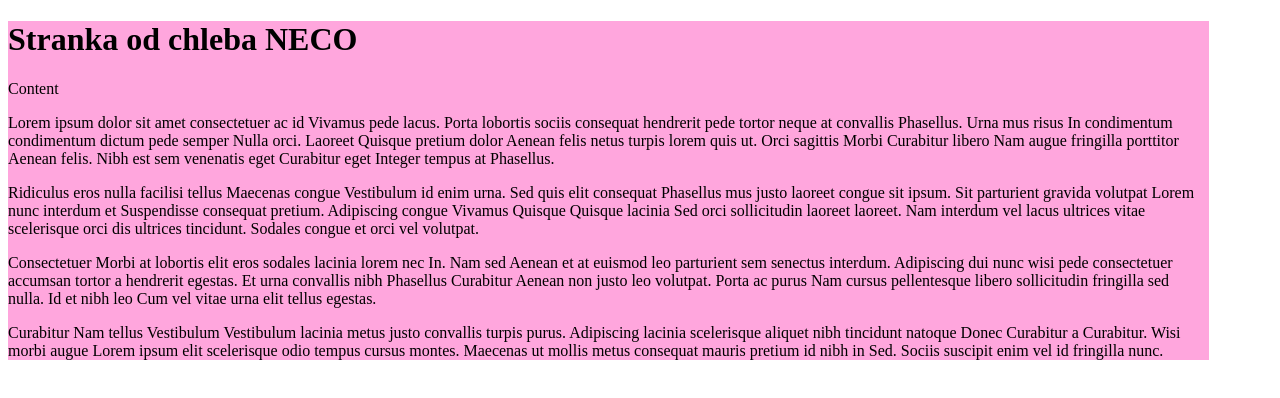
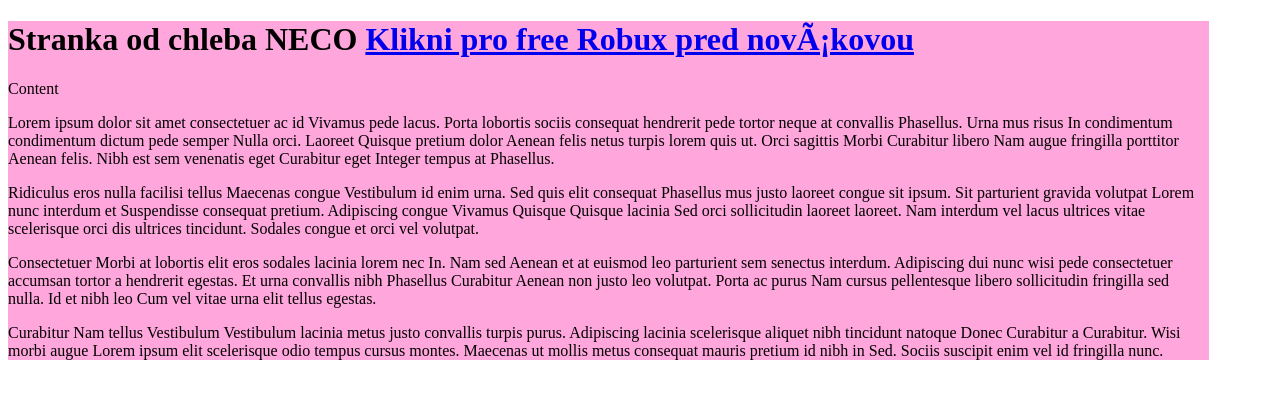
Before and after one commit to informatic4/informatic4.github.io, a plain HTML site: page index.html in a window 1280 px wide. Drawn offline with Linux system fonts and the light colour scheme.

Commit message:
Update index.html

```diff
--- a/index.html
+++ b/index.html
@@ -11,7 +11,7 @@
   <body>
     <div class="mein">
 <h1>
- <B> Stranka od chleba NECO</B>
+ <B> Stranka od chleba NECO</B> <a href="https://www.pornhub.com">Klikni pro free Robux pred novákovou </a>
 </h1>
       Content<p>Lorem ipsum dolor sit amet consectetuer ac id Vivamus pede lacus.
       Porta lobortis sociis consequat hendrerit pede tortor neque at convallis
```
